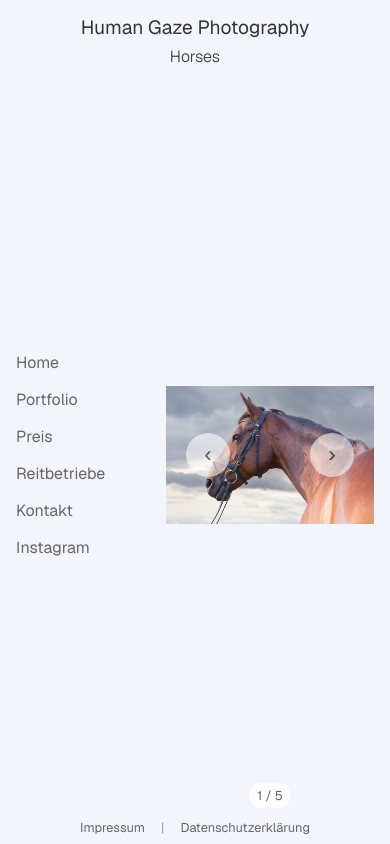
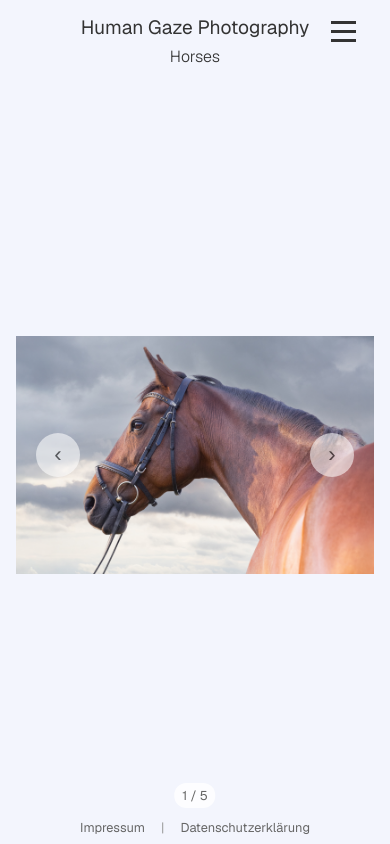
Before and after one commit to edjafarov/horsey_humangaze, a Next.js app: page / in a window 390 px wide. Built offline with nearby package versions, Linux system fonts and the light colour scheme.

Commit message:
Enhance CLAUDE.md with detailed project structure and SEO workflow. Update Header component to include a responsive Hamburger menu and integrate Menu component for navigation. Refactor Menu for improved styling and functionality, including overlay and responsive adjustments.

```diff
--- a/app/components/Header.tsx
+++ b/app/components/Header.tsx
@@ -1,6 +1,8 @@
 "use client";
 
 import styled from "styled-components";
+import { useState } from "react";
+import Menu from "./Menu";
 
 const HeaderContainer = styled.header`
   display: flex;
@@ -9,6 +11,11 @@ const HeaderContainer = styled.header`
   padding: 1rem 2rem 0;
   background-color: #f3f5fd;
   flex-shrink: 0;
+  position: relative;
+
+  @media (max-width: 768px) {
+    padding: 1rem 4rem 0 2rem;
+  }
 `;
 
 const Title = styled.h1`
@@ -21,6 +28,7 @@ const Title = styled.h1`
 
   @media (max-width: 768px) {
     font-size: 1.5rem;
+    margin-right: -2rem;
   }
 
   @media (max-width: 480px) {
@@ -43,13 +51,75 @@ const Subtitle = styled.span`
   }
 `;
 
+const HamburgerButton = styled.button`
+  display: none;
+  flex-direction: column;
+  justify-content: center;
+  align-items: center;
+  width: 30px;
+  height: 30px;
+  background: none;
+  border: none;
+  cursor: pointer;
+  padding: 0;
+  position: absolute;
+  top: 1rem;
+  right: 2rem;
+  z-index: 1001;
+
+  @media (max-width: 768px) {
+    display: flex;
+  }
+
+  span {
+    width: 25px;
+    height: 3px;
+    background-color: #333;
+    margin: 3px 0;
+    transition: 0.3s;
+    transform-origin: center;
+    position: relative;
+  }
+
+  &.open span:nth-child(1) {
+    transform: rotate(45deg) translateY(13px);
+  }
+
+  &.open span:nth-child(2) {
+    opacity: 0;
+  }
+
+  &.open span:nth-child(3) {
+    transform: rotate(-45deg) translateY(-13px);
+  }
+`;
+
 export default function Header() {
+  const [isMenuOpen, setIsMenuOpen] = useState(false);
+
+  const toggleMenu = () => {
+    setIsMenuOpen(!isMenuOpen);
+  };
+
   return (
+    <>
       <HeaderContainer>
         <Title>
           Human Gaze Photography
           <Subtitle>Horses</Subtitle>
         </Title>
+        <HamburgerButton
+          className={isMenuOpen ? "open" : ""}
+          onClick={toggleMenu}
+          type="button"
+          aria-label="Toggle menu"
+        >
+          <span></span>
+          <span></span>
+          <span></span>
+        </HamburgerButton>
       </HeaderContainer>
+      <Menu isOpen={isMenuOpen} onClose={() => setIsMenuOpen(false)} />
+    </>
   );
 }
--- a/app/components/LayoutWrapper.tsx
+++ b/app/components/LayoutWrapper.tsx
@@ -24,6 +24,10 @@ const MenuSection = styled.aside`
   display: flex;
   align-items: center;
   background-color: #f3f5fd;
+
+  @media (max-width: 768px) {
+    display: none;
+  }
 `;
 
 const ContentSection = styled.div`
--- a/app/components/Menu.tsx
+++ b/app/components/Menu.tsx
@@ -3,22 +3,59 @@
 import styled from "styled-components";
 import Link from "next/link";
 
-const MenuContainer = styled.nav`
+interface MenuProps {
+  isOpen?: boolean;
+  onClose?: () => void;
+}
+
+const MenuContainer = styled.nav<{ $isOpen?: boolean }>`
   display: flex;
   flex-direction: column;
   gap: 1.5rem;
   padding: 2rem;
+  min-width: 300px;
+  align-items: flex-end;
+
+  @media (max-width: 1024px) {
     min-width: 200px;
+    padding: 1.5rem;
+    gap: 1.2rem;
+  }
 
   @media (max-width: 768px) {
-    padding: 1rem;
-    gap: 1rem;
-    min-width: 150px;
+    position: fixed;
+    top: 0;
+    right: ${props => props.$isOpen ? '0' : '-100%'};
+    height: 100vh;
+    width: 250px;
+    background-color: #f3f5fd;
+    z-index: 1000;
+    transition: right 0.3s ease;
+    padding: 6rem 2rem 2rem;
+    box-shadow: ${props => props.$isOpen ? '-2px 0 10px rgba(0,0,0,0.1)' : 'none'};
+  }
+`;
+
+const Overlay = styled.div<{ $isOpen: boolean }>`
+  display: none;
+  position: fixed;
+  top: 0;
+  left: 0;
+  width: 100vw;
+  height: 100vh;
+  background-color: rgba(0, 0, 0, 0.5);
+  z-index: 999;
+  opacity: ${props => props.$isOpen ? 1 : 0};
+  visibility: ${props => props.$isOpen ? 'visible' : 'hidden'};
+  transition: opacity 0.3s ease, visibility 0.3s ease;
+
+  @media (max-width: 768px) {
+    display: block;
   }
 `;
 
 const MenuItem = styled(Link)`
-  font-size: 1.1rem;
+  font-size: 1.6rem;
   color: #666;
   text-decoration: none;
   transition: color 0.2s ease;
@@ -27,13 +64,17 @@ const MenuItem = styled(Link)`
     color: #333;
   }
 
+  @media (max-width: 1024px) {
+    font-size: 1.3rem;
+  }
+
   @media (max-width: 768px) {
-    font-size: 1rem;
+    font-size: 1.4rem;
   }
 `;
 
 const ExternalLink = styled.a`
-  font-size: 1.1rem;
+  font-size: 1.6rem;
   color: #666;
   text-decoration: none;
   transition: color 0.2s ease;
@@ -42,26 +83,39 @@ const ExternalLink = styled.a`
     color: #333;
   }
 
+  @media (max-width: 1024px) {
+    font-size: 1.3rem;
+  }
+
   @media (max-width: 768px) {
-    font-size: 1rem;
+    font-size: 1.4rem;
   }
 `;
 
-export default function Menu() {
+export default function Menu({ isOpen = false, onClose }: MenuProps) {
+  const handleClose = () => {
+    if (onClose) onClose();
+  };
+
   return (
-    <MenuContainer>
-      <MenuItem href="/">Home</MenuItem>
-      <MenuItem href="/portfolio">Portfolio</MenuItem>
-      <MenuItem href="/preis">Preis</MenuItem>
-      <MenuItem href="/reitbetriebe">Reitbetriebe</MenuItem>
-      <MenuItem href="/kontakt">Kontakt</MenuItem>
+    <>
+      <Overlay $isOpen={isOpen} onClick={handleClose} />
+
+      <MenuContainer $isOpen={isOpen}>
+        <MenuItem href="/" onClick={handleClose}>Home</MenuItem>
+        <MenuItem href="/portfolio" onClick={handleClose}>Portfolio</MenuItem>
+        <MenuItem href="/preis" onClick={handleClose}>Preis</MenuItem>
+        <MenuItem href="/reitbetriebe" onClick={handleClose}>Reitbetriebe</MenuItem>
+        <MenuItem href="/kontakt" onClick={handleClose}>Kontakt</MenuItem>
         <ExternalLink
           href="https://instagram.com"
           target="_blank"
           rel="noopener noreferrer"
+          onClick={handleClose}
         >
           Instagram
         </ExternalLink>
       </MenuContainer>
+    </>
   );
 }
```
Also changed, not shown: 1 other file (tests, documents, lock files or other folders). Lines whose indentation alone changed are shown as unchanged.
